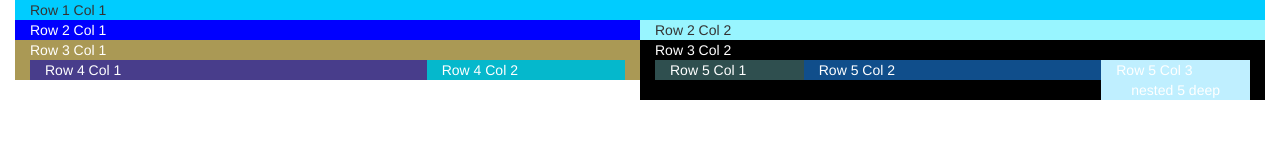
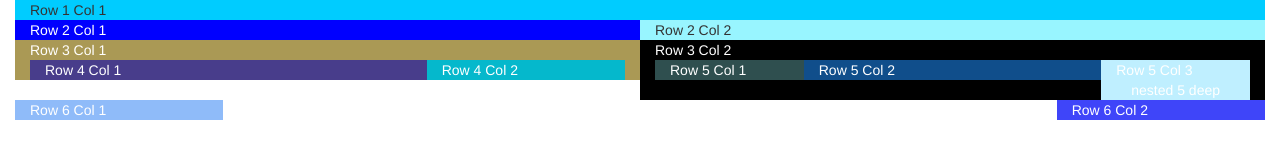
Before and after one commit to baursak/brian-gorman-bootstrap, a plain HTML site: page index.html in a window 1280 px wide. Drawn offline with nearby package versions, Linux system fonts and the light colour scheme.

Commit message:
chapter 03 lesson 006: offset

```diff
--- a/index.html
+++ b/index.html
@@ -45,6 +45,15 @@
                 </div>
             </div>
         </div>
+        <!-- Offset -->
+        <div class="row-fluid">
+            <div class="col-sm-6 col-md-4 col-lg-2 style-10">
+                <span>Row 6 Col 1</span>
+            </div>
+            <div class="col-sm-6 col-md-4 col-md-offset-4 col-lg-2 col-lg-offset-8 style-11">
+                <span>Row 6 Col 2</span>
+            </div>
+        </div>
     </div>
 
     <!-- JS and jQuery libs-->
--- a/less/custom.less
+++ b/less/custom.less
@@ -8,6 +8,8 @@
 @custom-bg-07: #2F4F4F;
 @custom-bg-08: #104E8B;
 @custom-bg-09: #BFEFFF;
+@custom-bg-10: #8FBBF9;
+@custom-bg-11: #3F45F9;
 
 // My Style
 .style-01{
@@ -43,3 +45,11 @@
 .style-09{
   background-color: @custom-bg-09;
 }
+.style-10{
+  color: white;
+  background-color: @custom-bg-10;
+}
+.style-11{
+  color: white;
+  background-color: @custom-bg-11;
+}
```
Also changed, not shown: css/custom.css.
